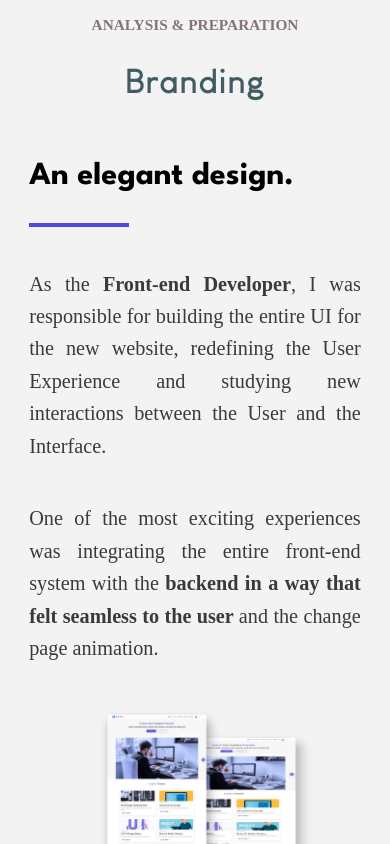
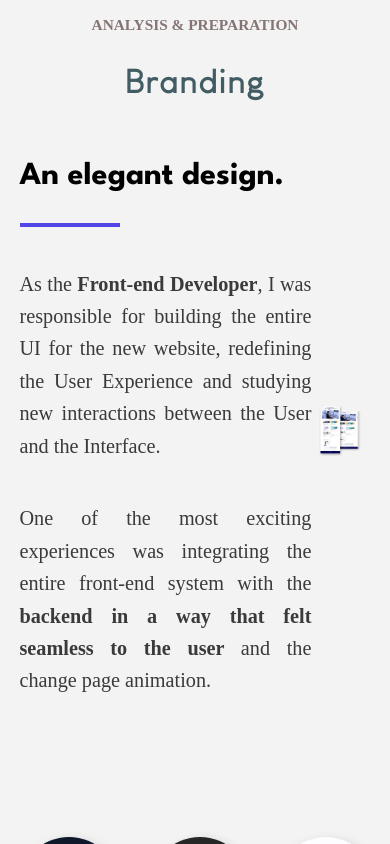
Before and after one commit to thanish2806/thanish-dev, a React (Vite) app: page /skillnest-casestudy in a window 390 px wide. Shown: the part 1460-2304 px from the top of the page. Built offline with nearby package versions, Linux system fonts and the light colour scheme; a web font is replaced by a local one.

Commit message:
`Refactored CSS for P1csherosection: updated flexbox properties and removed unnecessary styles`

```diff
--- a/src/Project01CaseStudy/P1csherosection.css
+++ b/src/Project01CaseStudy/P1csherosection.css
@@ -691,12 +691,10 @@ li:hover .stripe-baffle {
   }
   .casestudy-section-inner-container {
     display: flex;
-    flex-direction: column;
-    justify-content: space-between;
-    width: 85%;
-    margin: 0;
-    left: 0;
-    padding: 20px 0;
+    align-items: center;
+    justify-content: center;
+    height: auto;
+    width: 90%;
   }
   .casestudy-section-ui-image-container {
     display: flex;
@@ -708,7 +706,6 @@ li:hover .stripe-baffle {
   .casestudy-section-ui-image-container img {
     height: 100%;
     width: 100%;
-    left: 10%;
     object-fit: cover;
     position: relative;
     scale: 1.4;
```
